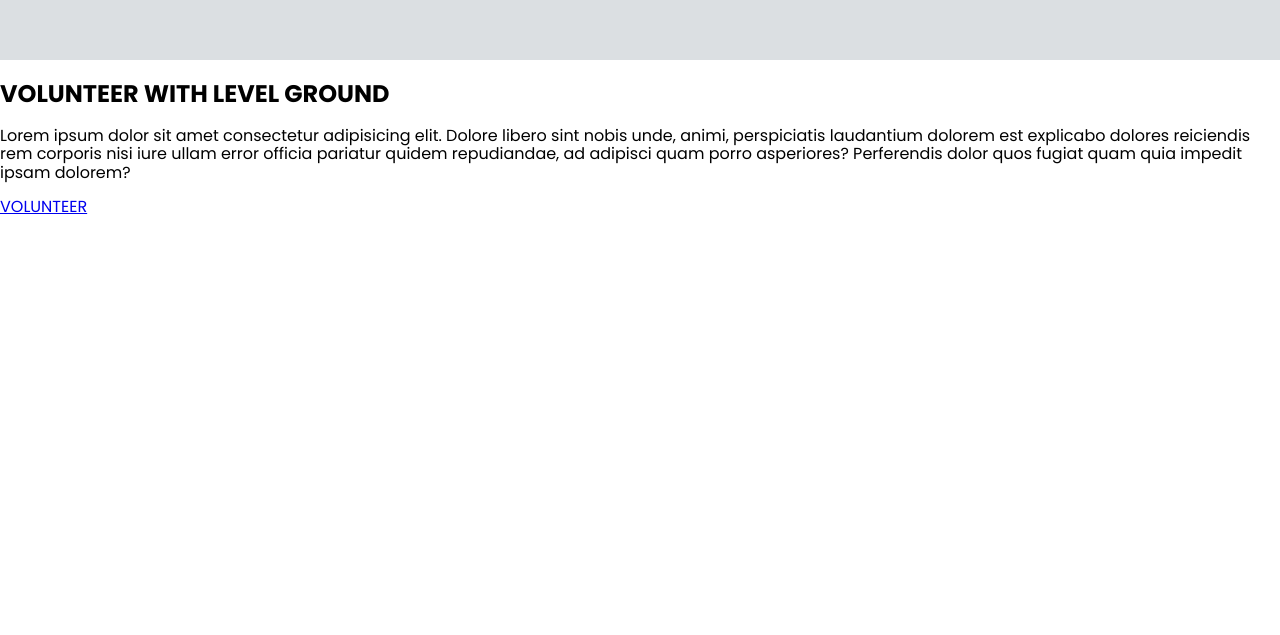
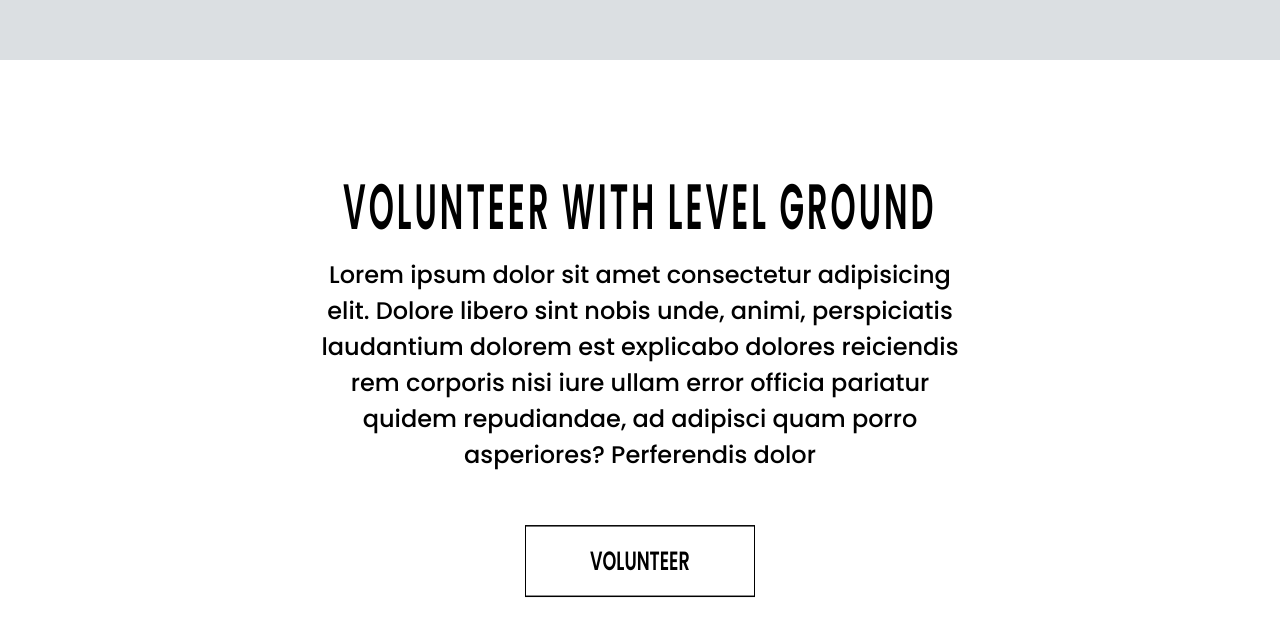
Before and after one commit to SouravsGithub/layout4, a plain HTML site: page index.html in a window 1280 px wide. Shown: the part 2249-2884 px from the top of the page. Before the commit the page ends 2467 px from the top, so only its background shows below. Drawn offline with Linux system fonts and the light colour scheme.

Commit message:
made the last section of the page

```diff
--- a/css/style.css
+++ b/css/style.css
@@ -137,7 +137,7 @@ nav > a {
 .second h2 {
   font-size: 2.5rem;
   transform: scaleY(1.6);
-  font-weight: medium;
+  font-weight: 600;
   margin-bottom: 2%;
 }
 .second p {
@@ -195,6 +195,42 @@ nav > a {
 .right-container a {
   padding: 1.2rem 5rem;
 }
+
+/* LAST SECTION STYLING */
+
+.last {
+  width: 50%;
+  margin: 8% auto;
+  display: flex;
+  flex-direction: column;
+  align-items: center;
+  justify-content: center;
+  margin-bottom: 10%;
+}
+.last h2 {
+  font-size: 2rem;
+  transform: scaleY(2);
+  font-weight: 600;
+  margin-bottom: 2%;
+  letter-spacing: 3px;
+}
+.last p {
+  font-size: 1.5rem;
+  text-align: center;
+  line-height: 1.5;
+  font-weight: 500;
+  margin: 0;
+  padding: 3% 0 10% 0;
+}
+.last a {
+  border: 1px solid black;
+  text-decoration: none;
+  color: black;
+  padding: 0.8rem 4rem;
+  font-size: 1.1rem;
+  transform: scaleY(1.5);
+  font-weight: 600;
+}
 footer {
 }
 
--- a/index.html
+++ b/index.html
@@ -14,7 +14,7 @@
     <link rel="preconnect" href="https://fonts.googleapis.com" />
     <link rel="preconnect" href="https://fonts.gstatic.com" crossorigin />
     <link
-      href="https://fonts.googleapis.com/css2?family=Poppins:wght@400;500;700;800&display=swap"
+      href="https://fonts.googleapis.com/css2?family=Poppins:wght@400;500;600;700;800&display=swap"
       rel="stylesheet"
     />
   </head>
@@ -83,17 +83,14 @@
       </div>
     </section>
     <section class="last">
-      <div class="last-container">
       <h2>VOLUNTEER WITH LEVEL GROUND</h2>
       <p>
         Lorem ipsum dolor sit amet consectetur adipisicing elit. Dolore libero
         sint nobis unde, animi, perspiciatis laudantium dolorem est explicabo
         dolores reiciendis rem corporis nisi iure ullam error officia pariatur
-          quidem repudiandae, ad adipisci quam porro asperiores? Perferendis
-          dolor quos fugiat quam quia impedit ipsam dolorem?
+        quidem repudiandae, ad adipisci quam porro asperiores? Perferendis dolor
       </p>
       <a href="#">VOLUNTEER</a>
-      </div>
     </section>
     <script type="text/javascript" src="js/main.js"></script>
   </body>
```
Lines whose indentation alone changed are shown as unchanged.
